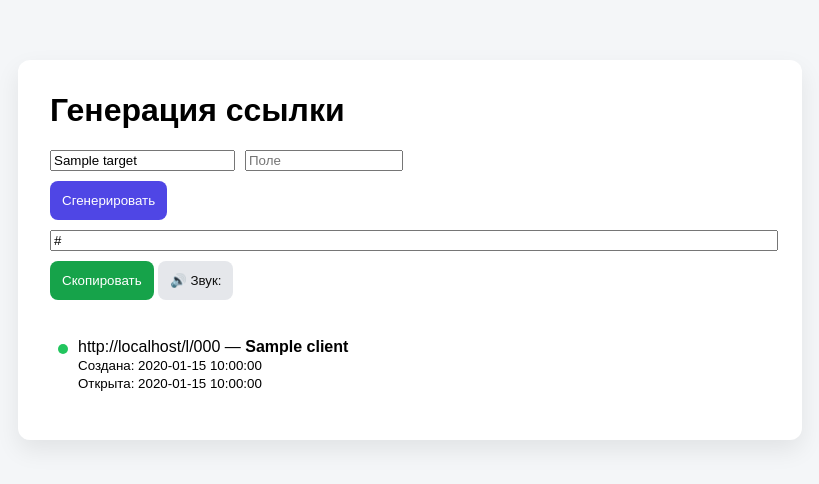
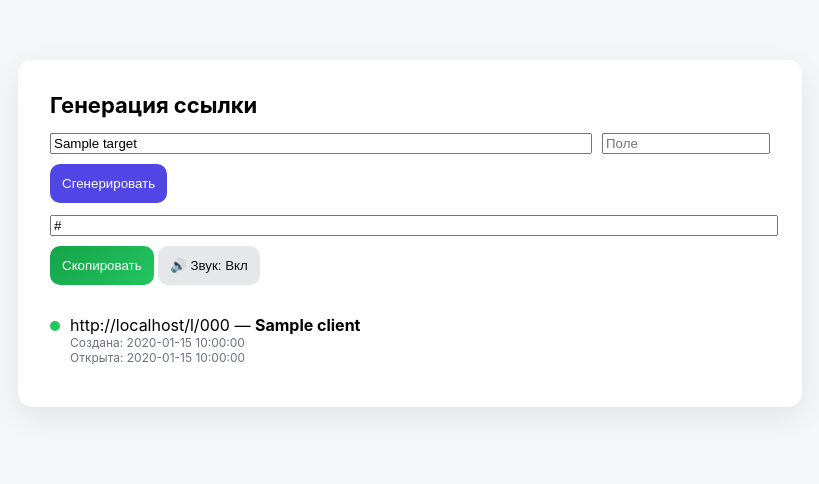
Before and after one commit to sergymarco25-hub/one-time-link, a FastAPI app: template templates/index.html in a window 1280 px wide. Shown: the top 484 px of the page, without its empty margins (230-1049 px from the left). Run offline with FastAPI, Linux system fonts and the light colour scheme; the template is opened without the code that fills it: most values are stand-ins (such as "Sample title", 1, 10 or a date in 2020).

Commit message:
Update index.html

```diff
--- a/templates/index.html
+++ b/templates/index.html
@@ -1,4 +1,3 @@
-<!-- THIS_IS_NEW_INDEX_2026 -->
 <!DOCTYPE html>
 <html lang="ru">
 <head>
@@ -7,7 +6,7 @@
 
 <style>
 body {
-  font-family: Arial, sans-serif;
+  font-family: -apple-system, BlinkMacSystemFont, "Segoe UI", Arial;
   background: #f4f6f8;
   margin: 0;
 }
@@ -17,12 +16,13 @@ body {
   margin: 60px auto;
   background: #fff;
   padding: 32px;
-  border-radius: 12px;
-  box-shadow: 0 10px 25px rgba(0,0,0,.08);
+  border-radius: 14px;
+  box-shadow: 0 10px 30px rgba(0,0,0,.08);
 }
 
 h1 {
   margin-top: 0;
+  font-size: 22px;
 }
 
 .form-row {
@@ -31,24 +31,27 @@ h1 {
 }
 
 input[type="text"] {
-  flex: 1;
-  padding: 12px;
-  border-radius: 8px;
-  border: 1px solid #ccc;
+  padding: 12px 14px;
+  border-radius: 10px;
+  border: 1px solid #d1d5db;
+  box-sizing: border-box;
 }
 
+input.main { flex: 1; }
+input.client { max-width: 160px; }
+
 button {
+  margin-top: 10px;
   padding: 12px;
-  border-radius: 8px;
+  border-radius: 10px;
   border: none;
   background: #4f46e5;
-  color: white;
+  color: #fff;
   cursor: pointer;
-  margin-top: 10px;
 }
 
 .copy-btn {
-  background: #16a34a;
+  background: linear-gradient(135deg, #16a34a, #22c55e);
 }
 
 .sound-btn {
@@ -56,20 +59,16 @@ button {
   color: #111;
 }
 
-.history {
-  margin-top: 30px;
+#generatedLink {
+  width: 100%;
+  margin-top: 12px;
 }
+
+.history { margin-top: 30px; }
 
 .history-item {
   display: flex;
-  padding: 8px;
-  border-radius: 6px;
-  margin-bottom: 8px;
-}
-
-.history-item.highlight {
-  background: #ecfdf5;
-  border: 2px solid #22c55e;
+  margin-bottom: 10px;
 }
 
 .status-dot {
@@ -83,16 +82,6 @@ button {
 .status-new { background: #facc15; }
 .status-opened { background: #22c55e; }
 .status-used { background: #ef4444; }
-
-.notification {
-  position: fixed;
-  bottom: 20px;
-  right: 20px;
-  background: #111;
-  color: #fff;
-  padding: 12px 16px;
-  border-radius: 8px;
-}
 </style>
 </head>
 
@@ -103,14 +92,14 @@ button {
 
 <form method="post" action="/create">
   <div class="form-row">
-    <input name="target_url" value="{{ target }}" placeholder="Вставьте ссылку" required>
-    <input name="client" placeholder="Поле" style="max-width:150px">
+    <input class="main" name="target_url" value="{{ target }}" placeholder="Вставьте ссылку" required>
+    <input class="client" name="client" placeholder="Поле">
   </div>
   <button type="submit">Сгенерировать</button>
 </form>
 
 {% if link %}
-<input id="generatedLink" value="{{ link }}" readonly style="margin-top:10px;width:100%">
+<input id="generatedLink" value="{{ link }}" readonly>
 <button class="copy-btn" id="copyBtn">Скопировать</button>
 {% endif %}
 
@@ -118,19 +107,19 @@ button {
   🔊 Звук: <span id="soundState"></span>
 </button>
 
-<div class="history" id="history">
+<div class="history">
 {% for code, item in links.items() %}
-<div class="history-item" data-code="{{ code }}">
-  <div class="status-dot
+<div class="history-item">
+  <span class="status-dot
     {% if item.state == 'NEW' %}status-new
     {% elif item.state == 'OPENED' %}status-opened
     {% else %}status-used{% endif %}">
-  </div>
+  </span>
   <div>
     <div>{{ request.base_url }}l/{{ code }} {% if item.client %}— <b>{{ item.client }}</b>{% endif %}</div>
-    <small>Создана: {{ item.created_at }}</small><br>
+    <div style="font-size:12px;color:#6b7280">Создана: {{ item.created_at }}</div>
     {% if item.opened_at %}
-    <small>Открыта: {{ item.opened_at }}</small>
+    <div style="font-size:12px;color:#6b7280">Открыта: {{ item.opened_at }}</div>
     {% endif %}
   </div>
 </div>
@@ -142,63 +131,40 @@ button {
 /* ===== COPY ===== */
 const copyBtn = document.getElementById("copyBtn");
 if (copyBtn) {
-  copyBtn.onclick = () => {
+  copyBtn.addEventListener("click", async () => {
     const val = document.getElementById("generatedLink").value;
-    navigator.clipboard.writeText(val).then(() => {
-      showNotify("Ссылка скопирована");
-    });
-  };
+    try {
+      await navigator.clipboard.writeText(val);
+      alert("Ссылка скопирована");
+    } catch {
+      alert("Не удалось скопировать");
+    }
+  });
 }
 
 /* ===== SOUND ===== */
 let soundEnabled = localStorage.getItem("sound") !== "off";
-let sound = null;
+const soundState = document.getElementById("soundState");
+const soundBtn = document.getElementById("soundBtn");
 
-const soundBtn = document.getElementById("soundBtn");
-const soundState = document.getElementById("soundState");
+const audio = new Audio(
+  "https://actions.google.com/sounds/v1/alarms/beep_short.ogg"
+);
 
-function updateSound() {
+function updateSoundLabel() {
   soundState.textContent = soundEnabled ? "Вкл" : "Выкл";
 }
-updateSound();
+updateSoundLabel();
 
-soundBtn.onclick = () => {
+soundBtn.addEventListener("click", () => {
   soundEnabled = !soundEnabled;
   localStorage.setItem("sound", soundEnabled ? "on" : "off");
-  updateSound();
-  if (!sound) {
-    sound = new Audio("https://actions.google.com/sounds/v1/alarms/beep_short.ogg");
+  updateSoundLabel();
+  if (soundEnabled) {
+    audio.play().catch(()=>{});
   }
-};
+});
+</script>
 
-function playSound() {
-  if (soundEnabled && sound) {
-    sound.play().catch(()=>{});
-  }
-}
-
-/* ===== STATUS ===== */
-let knownStates = {};
-
-async function pollStatus() {
-  try {
-    const res = await fetch("/status");
-    const data = await res.json();
-
-    for (let code in data) {
-      const state = data[code].state;
-      if (!(code in knownStates)) {
-        knownStates[code] = state;
-        continue;
-      }
-      if (knownStates[code] === "NEW" && state === "OPENED") {
-        showNotify("Клиент открыл ссылку");
-        highlight(code);
-        playSound();
-      }
-      knownStates[code] = state;
-    }
-  } catch(e){}
-}
-
-function highlight(code) {
+</body>
+</html>
```
